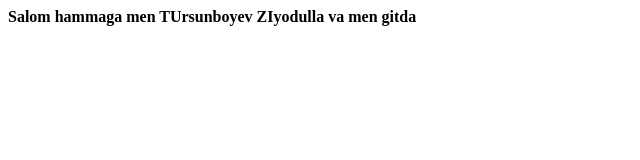
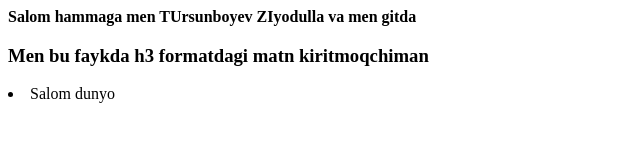
Before and after one commit to Ziyodullaxoja17/Yangi_loyiham17, a plain HTML site: page index.html in a window 1280 px wide. Shown: the whole page, without its empty margins (0-640 px from the left). Drawn offline with Linux system fonts and the light colour scheme.

Commit message:
bu lijyihanin 2-versiyasi hisoblanadi va bunda biz qoshimcha matn kiritdim

```diff
--- a/index.html
+++ b/index.html
@@ -4,8 +4,12 @@
      <meta charset="UTF-8">
      <meta name="viewport" content="width=device-width, initial-scale=1.0">
      <title>my_file_in_web</title>
+
+     <link rel="stylesheet" href="file1.cs">
 </head>
 <body>
      <b>Salom hammaga men TUrsunboyev ZIyodulla va men gitda </b>
+     <h3>Men bu faykda h3 formatdagi matn kiritmoqchiman </h3>
+     <li>Salom dunyo</li>
 </body>
 </html>
```
Also changed, not shown: file.html (deleted), 2 other files.
